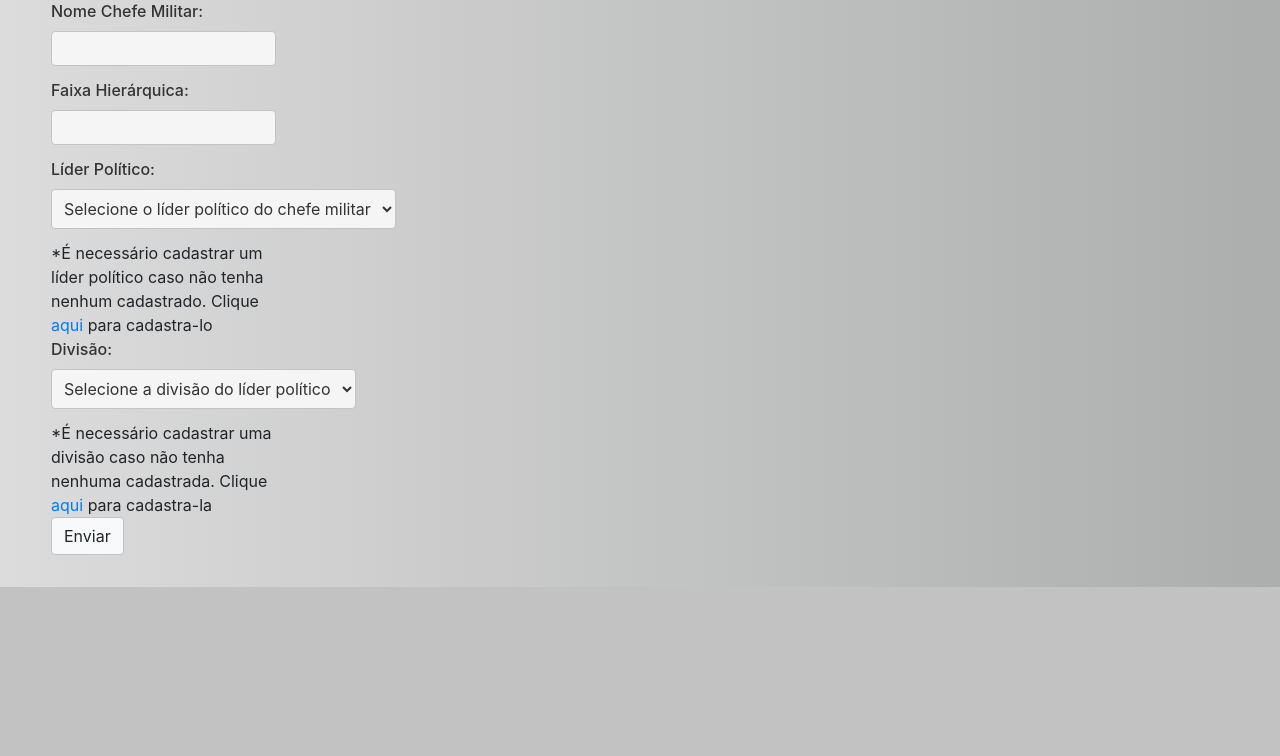
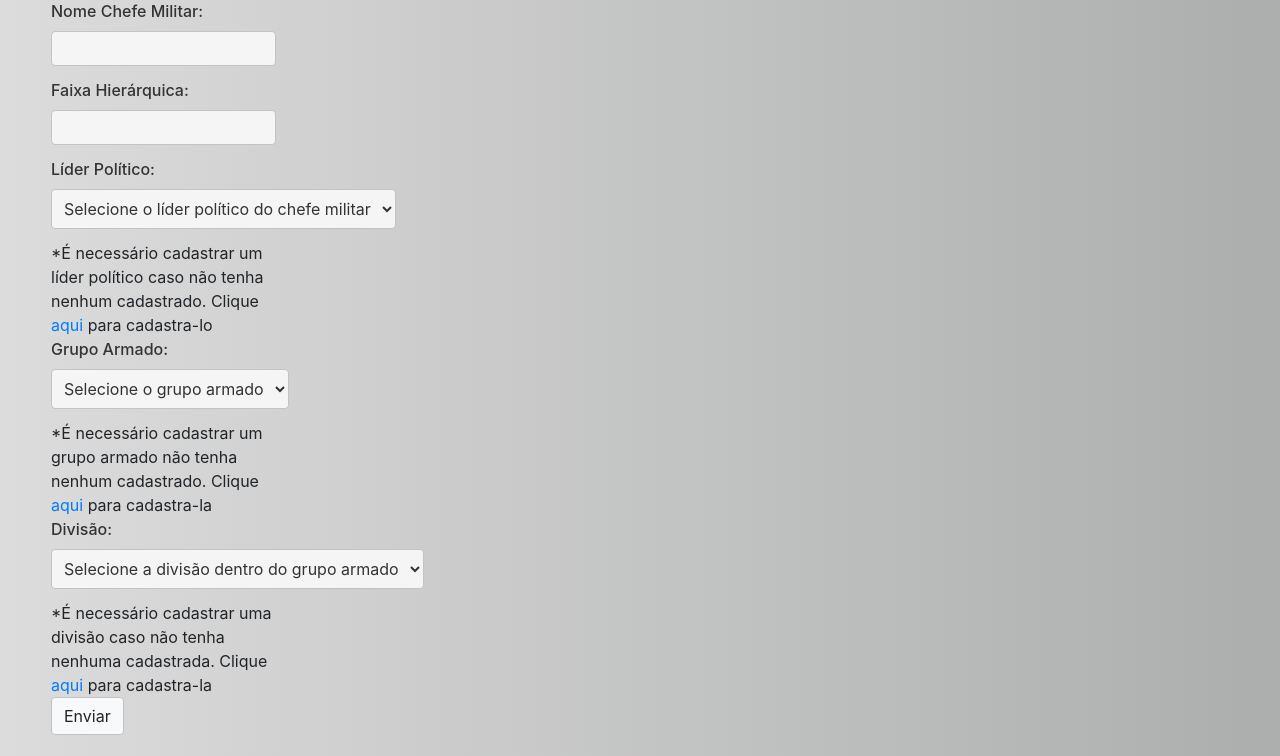
Before and after one commit to davidson-vs/conflitos_belicos, a Django app: template conflitos/templates/chefe_militar.html in a window 1280 px wide. Shown: the part 213-969 px from the top of the page. Before the commit the page ends 800 px from the top, so only its background shows below. Run offline with Django 4.2, Linux system fonts and the light colour scheme; the template is opened without the code that fills it: most values are stand-ins (such as "Sample title", 1, 10 or a date in 2020); some libraries are stand-ins or nearby versions.

Commit message:
mudanca divisao

```diff
--- a/conflitos/templates/chefe_militar.html
+++ b/conflitos/templates/chefe_militar.html
@@ -49,12 +49,22 @@
 
                       {% endfor %}
                     </select>
-                    <br>*É necessário cadastrar um líder político caso não tenha nenhum cadastrado. Clique <a href="lideres_politicos.html">aqui</a> para cadastra-lo <br>
+                    <br>*É necessário cadastrar um líder político caso não tenha nenhum cadastrado. Clique <a href="{% url 'lideres_politicos' %}">aqui</a> para cadastra-lo <br>
                     </div>
+                    <div class="col-md-8 col-lg-8 col-12">
+                      <label class="lbl-padrao">Grupo Armado:</label>
+                      <select class="form-select" aria-label="Default select example" name = "divisao" required>
+                      <option selected disabled>Selecione o grupo armado</option>
+                      {% for row in data_d %}
+                      <option value="{{row.idgrupoarmado}}">{{row.nome}}</option>
+                      {% endfor %}
+                      </select>
+                      <br>*É necessário cadastrar um grupo armado não tenha nenhum cadastrado. Clique <a href="{% url 'grupo_armado' %}">aqui</a> para cadastra-la <br>
+                  </div>
                     <div class="col-md-8 col-lg-8 col-12">
                         <label class="lbl-padrao">Divisão:</label>
                         <select class="form-select" aria-label="Default select example" name = "divisao" required>
-                        <option selected disabled>Selecione a divisão do líder político</option>
+                        <option selected disabled>Selecione a divisão dentro do grupo armado</option>
                         {% for row in data_d %}
 
                         <option value="{{row.iddivisao}}">{{row.nome}}</option>
--- a/conflitos/templates/divisao.html
+++ b/conflitos/templates/divisao.html
@@ -32,7 +32,10 @@
         <!-- Permita cadastrar divisões dentro de um grupo militar, cadastre conflitos bélicos, grupos militares, líderes políticos e chefes militares -->
             <form name="cad_divisao" method="post" action = "{% url 'divisao' %}" class="col-4 d-flex flex-wrap">
               {% csrf_token %}
-
+                    <div class="col-md-8 col-lg-8 col-12">
+                      <label class="lbl-padrao" for = "num_div" >Número da Divisão:</label>
+                      <input class="inp-padrao" type="number" placeholder='Deve ser consecutivo' id = "num_div" name="num_div" required>
+                  </div>
                     <div class="col-md-8 col-lg-8 col-12">
                         <label class="lbl-padrao" for = "qtde_barcos" >Quantidade de Barcos:</label>
                         <input class="inp-padrao" type="number" id = "qtde_barcos" name="qtde_barcos" required>
```
